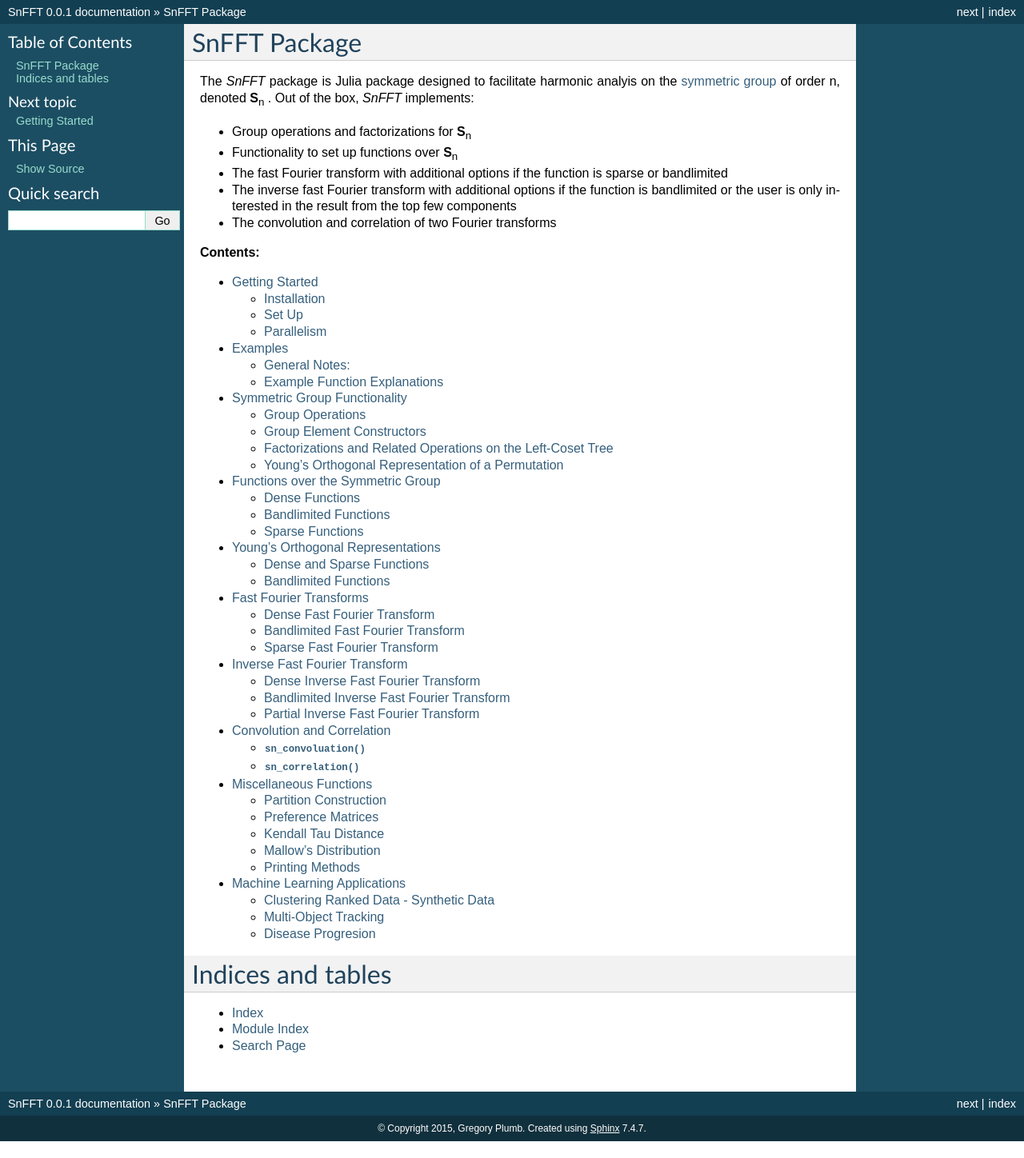
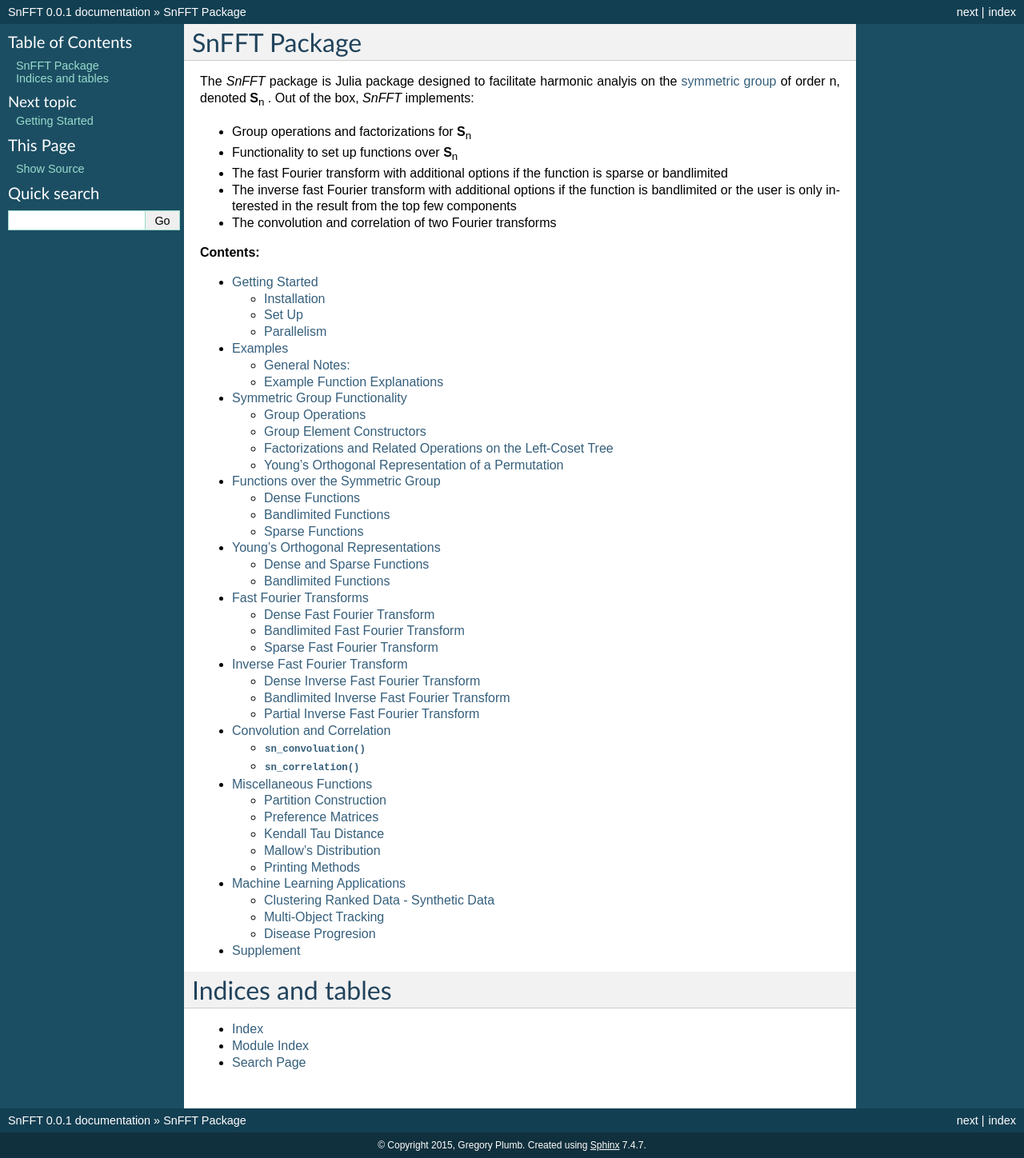
Before and after one commit to GDPlumb/SnFFT.jl, a Sphinx documentation site: the page built from docs/source/index.rst, in a window 1280 px wide. Shown: the whole page at 80% size. Built offline with Sphinx 7.4.7, drawn with Linux system fonts in a browser that asks for light colours; formulas are drawn with MathJax 3; before the commit the page ends 1427 px from its top, so only the background shows below that.

Commit message:
Added link to supplement from documentation

```diff
--- a/docs/source/index.rst
+++ b/docs/source/index.rst
@@ -25,6 +25,7 @@ Out of the box, *SnFFT* implements:
    corcon.rst
    miscellaneous.rst
    mlapplications.rst
+   supplement.rst
 
 Indices and tables
 ==================
--- /dev/null
+++ b/docs/source/supplement.rst
@@ -0,0 +1,4 @@
+Supplement
+==========
+
+A theoretical supplement is available here `Supplement.pdf <https://github.com/GDPlumb/SnJulia.jl/blob/master/Supplement.pdf>`_.
```
Also changed, not shown: 8 other files.
